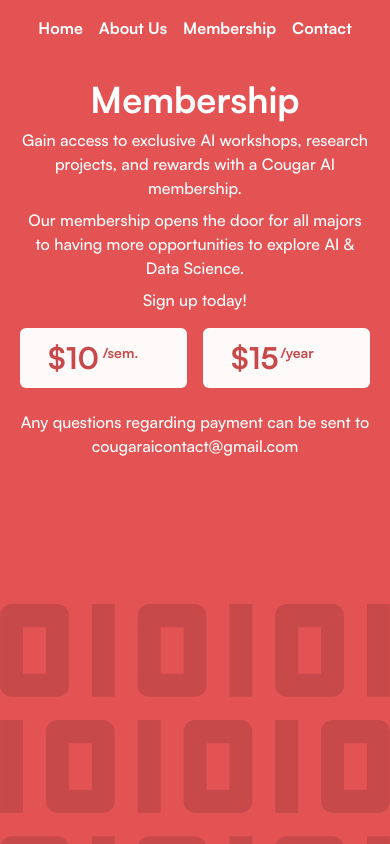
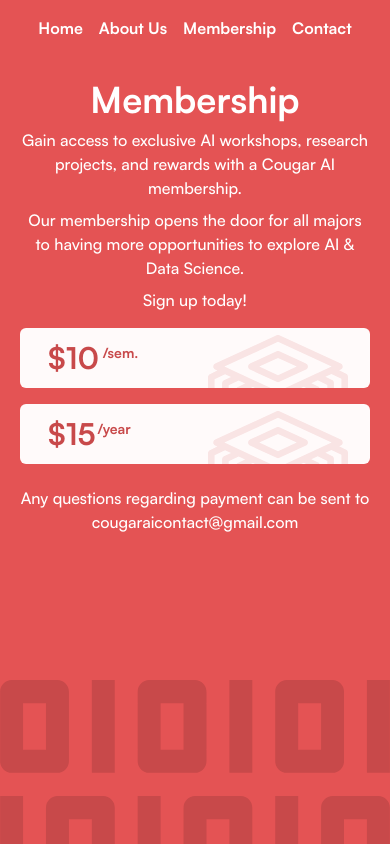
Before and after one commit to Cougar-AI/CougarAI-Website, a Next.js app: page /membership in a window 390 px wide. Shown: the top 844 px of the page. Built offline with nearby package versions, Linux system fonts and the light colour scheme.

Commit message:
Switched to flex column for mobile Pricing Cards

```diff
--- a/app/membership/page.tsx
+++ b/app/membership/page.tsx
@@ -10,7 +10,7 @@
         <section className="md:ml-24 lg:ml-32 lg:mt-2 md:max-lg:w-3/5">
           <div className={satoshiBold.className + " flex flex-col text-white text-center md:text-start px-5 md:px-0 md:items-start pt-20 md:pt-64 lg:pt-36 mb-3.5"}>
             <MembershipInfoSection/>
-            <div className="flex flex-row gap-x-4 h-inherit w-full">
+            <div className="flex flex-col md:flex-row gap-4 h-inherit w-full">
               <PricingCard priceTag={'$10'} subscriptionPlan={'/sem.'}></PricingCard>
               <PricingCard priceTag={'$15'} subscriptionPlan={'/year'}></PricingCard>
             </div>
```
Also changed, not shown: components/membership/PricingCard.tsx (+1 -1 lines).
